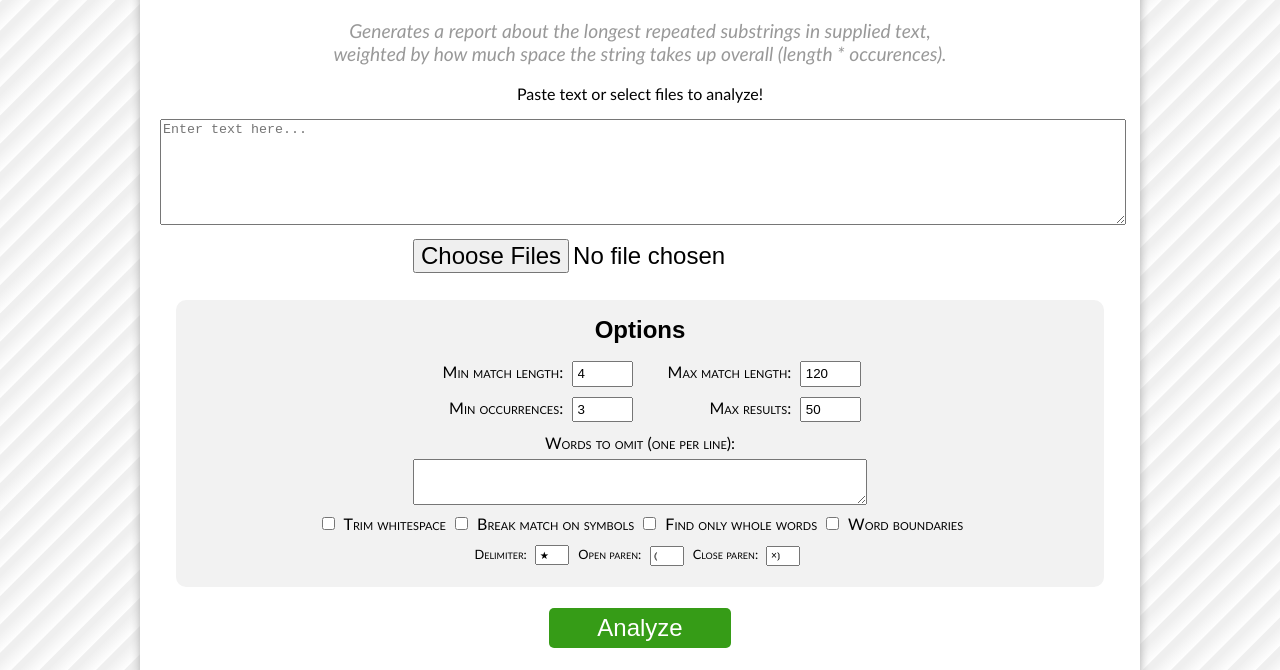
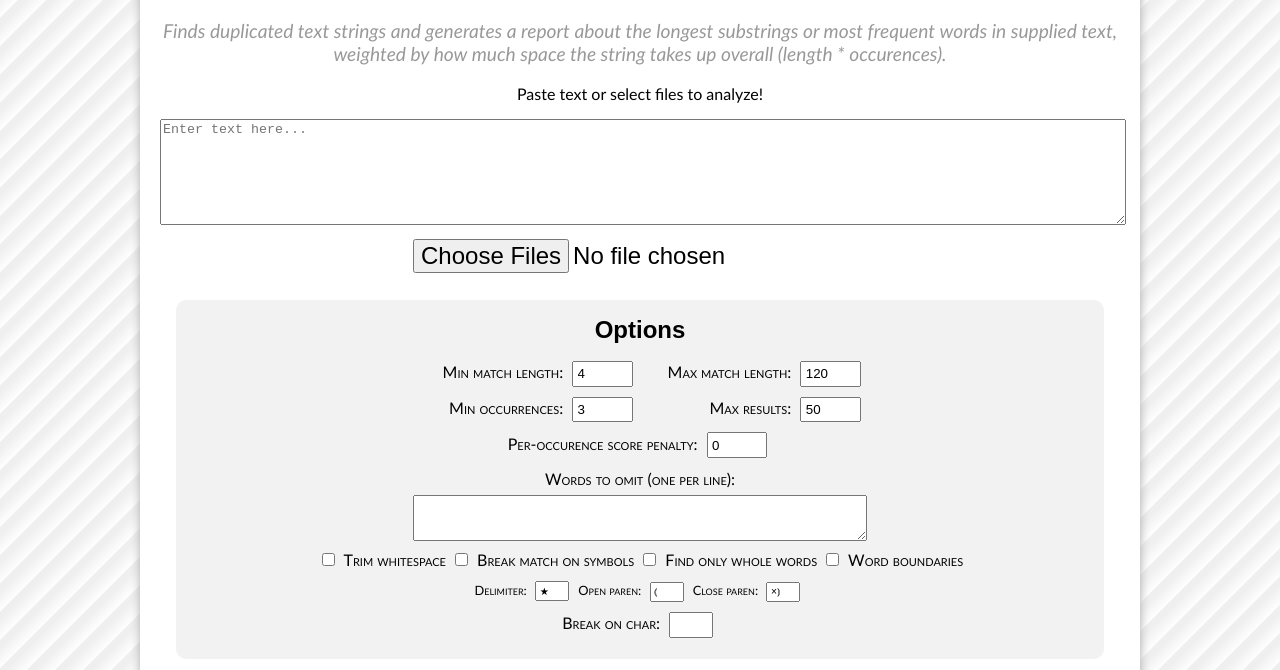
Before and after one commit to braksator/LongestRepeatedStrings, a website with bundled scripts: page index.html in a window 1280 px wide. Shown: the part 97-767 px from the top of the page. Built offline with nearby package versions, Linux system fonts and the light colour scheme; a web font is replaced by a local one.

Commit message:
Updated GUI

```diff
--- a/index.html
+++ b/index.html
@@ -15,30 +15,34 @@
 <body>
   <div class="container">
     <h1>Longest Repeated Strings</h1>
-    <p class="intro">Generates a report about the longest repeated substrings in supplied text,<br>weighted by how much space the string takes up overall (length * occurences).</p>
+    <p class="intro">Finds duplicated text strings and generates a report about the longest substrings or most frequent words in supplied text,<br>weighted by how much space the string takes up overall (length * occurences).</p>
     <p>Paste text or select files to analyze!</p>
     <textarea id="textInput" placeholder="Enter text here..."></textarea>
     <input type="file" id="fileInput" multiple>
     <div class="opts">
       <h2>Options</h2>
-      <label class="hr">Min match length: <input type="number" id="minLen" value="4"></label>
-      <label class="hr">Max match length: <input type="number" id="maxLen" value="120"></label>
+      <label title="The minimum length of substrings to consider." class="hr">Min match length: <input type="number" id="minLen" value="4"></label>
+      <label title="The maximum length of substrings to consider." class="hr">Max match length: <input type="number" id="maxLen" value="120"></label>
       <br>
-      <label class="hr">Min occurrences: <input type="number" id="minOcc" value="3"></label>
-      <label class="hr">Max results: <input type="number" id="maxRes" value="50"></label>
+      <label title="The minimum number of occurrences a substring must have to be included." class="hr">Min occurrences: <input type="number" id="minOcc" value="3"></label>
+      <label title="The maximum length of substrings to consider." class="hr">Max results: <input type="number" id="maxRes" value="50"></label>
       <br>
-      <label>Words to omit (one per line):</label>
+      <label title="Per-occurence score penalty, helps order results for deduplication.  You'd probably want this to be minLen or higher." class="fr">Per-occurence score penalty: <input type="number" id="penalty" value="0"></label>
+      <br>
+      <label title="Substrings to omit from the results. Can be used to ignore accepted long/frequent words.">Words to omit (one per line):</label>
       <br>
       <textarea id="omit" style="height: 40px; field-sizing: content; width: 50%;"></textarea>
       <br>
-      <label><input type="checkbox" id="trim"> Trim whitespace</label>
-      <label><input type="checkbox" id="cleanText"> Break match on symbols</label>
-      <label><input type="checkbox" id="splitWords"> Find only whole words</label>
-      <label><input type="checkbox" id="wordBound"> Word boundaries</label>
+      <label title="Trims whitespace from results."><input type="checkbox" id="trim"> Trim whitespace</label>
+      <label title="Break match on symbols."><input type="checkbox" id="cleanText"> Break match on symbols</label>
+      <label title="Find only whole words."><input type="checkbox" id="splitWords"> Find only whole words</label>
+      <label title="Restricts matches to word boundaries."><input type="checkbox" id="wordBound"> Word boundaries</label>
       <br>
-      <label class="cr">Delimiter: <input type="text" id="delim" size="2" value="★"></label>
-      <label class="cr">Open paren: <input type="text" id="open" size="2" value="⦅"></label>
-      <label class="cr">Close paren: <input type="text" id="close" size="2" value="×⦆"></label>
+      <label title="Character/s to insert between each result." class="cr">Delimiter: <input type="text" id="delim" size="2" value="★"></label>
+      <label title="Character/s to insert before the repeat count." class="cr">Open paren: <input type="text" id="open" size="2" value="⦅"></label>
+      <label title="Character/s to insert after the repeat count." class="cr">Close paren: <input type="text" id="close" size="2" value="×⦆"></label>
+      <br>
+      <label title="Can be used to concatenate texts with a special char." class="fr">Break on char: <input type="text" id="break" size="2" value=""></label>
     </div>
     <button class="analyze" onclick="analyze()">Analyze</button>
     <h3>Results:</h3>
@@ -80,6 +84,7 @@
         maxLen: +document.getElementById('maxLen').value,
         minOcc: +document.getElementById('minOcc').value,
         maxRes: +document.getElementById('maxRes').value,
+        penalty: +document.getElementById('penalty').value,
         omit: document.getElementById('omit').value.split('\n').map(o => o.trim()).filter(Boolean),
         trim: document.getElementById('trim').checked,
         clean: document.getElementById('cleanText').checked,
```
